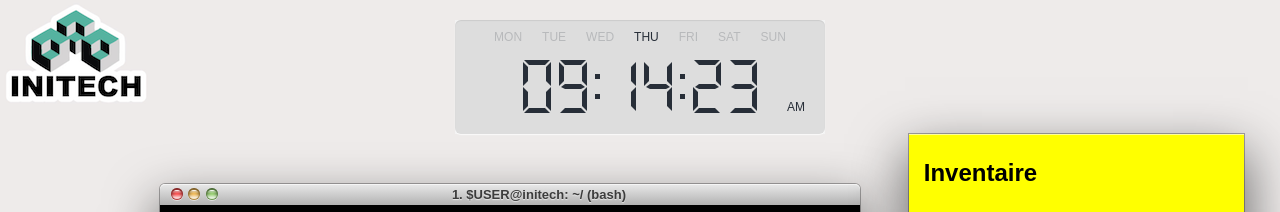
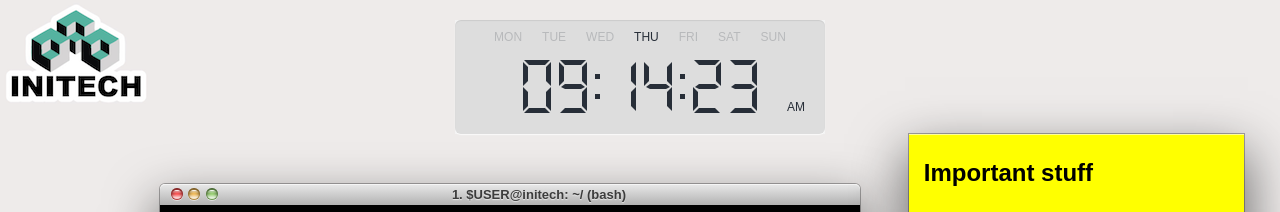
Before and after one commit to MaximeArnstamm/game_of_drones, a plain HTML site: page index.html in a window 1280 px wide. Shown: the top 212 px of the page. Drawn offline with nearby package versions, Linux system fonts and the light colour scheme.

Commit message:
pour montrer

```diff
--- a/assets/js/term_controller.js
+++ b/assets/js/term_controller.js
@@ -1,7 +1,7 @@
 jQuery(function($, undefined) {
     $('#term_demo').terminal(function(command, term) {
       if (command === 'heure') {
-
+        //TODO : changer l'heure ici
         term.echo("heure mise à jour")
       }
       else if (command !== '') {
--- a/index.html
+++ b/index.html
@@ -47,7 +47,7 @@
       </div>
       <div class="three columns">
         <div class="invwindow">
-          <h2>Inventaire</h2>
+          <h2>Important stuff</h2>
           <ul>
             <li></li>
           </ul>
```
